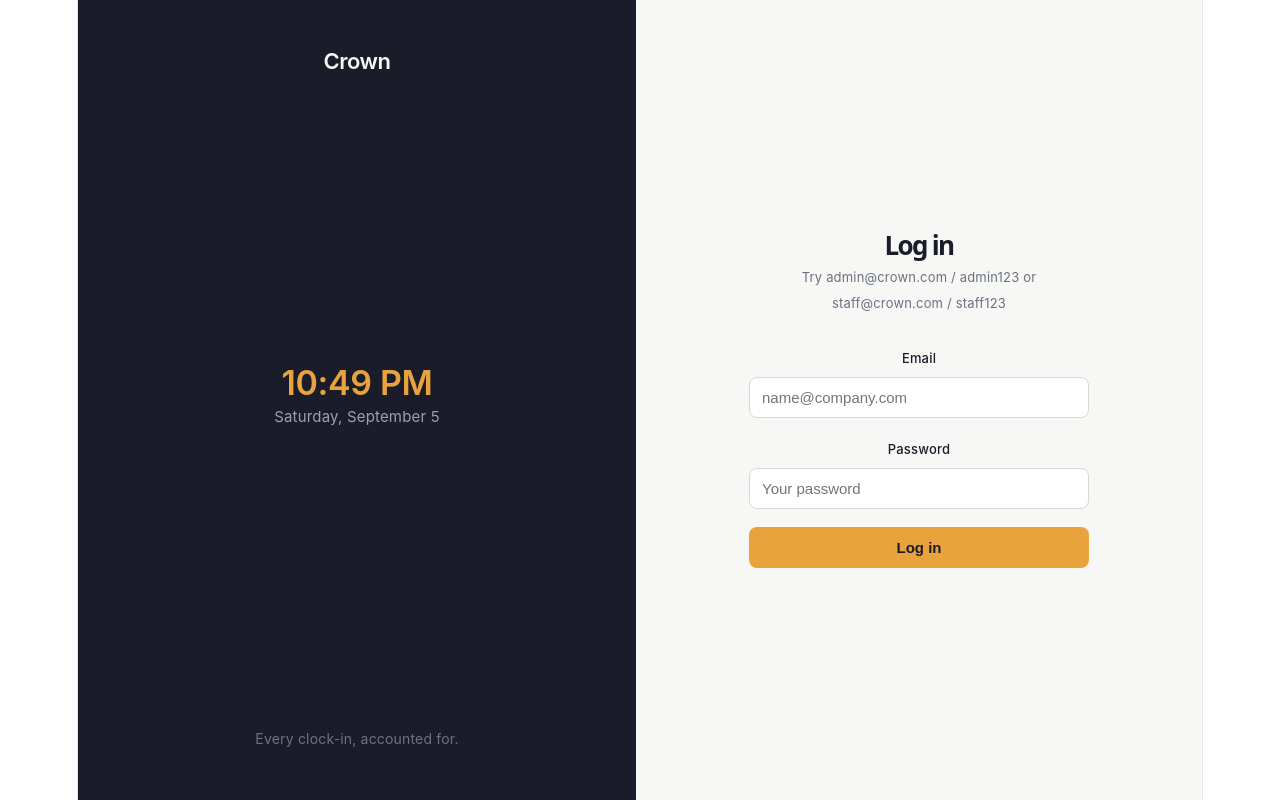
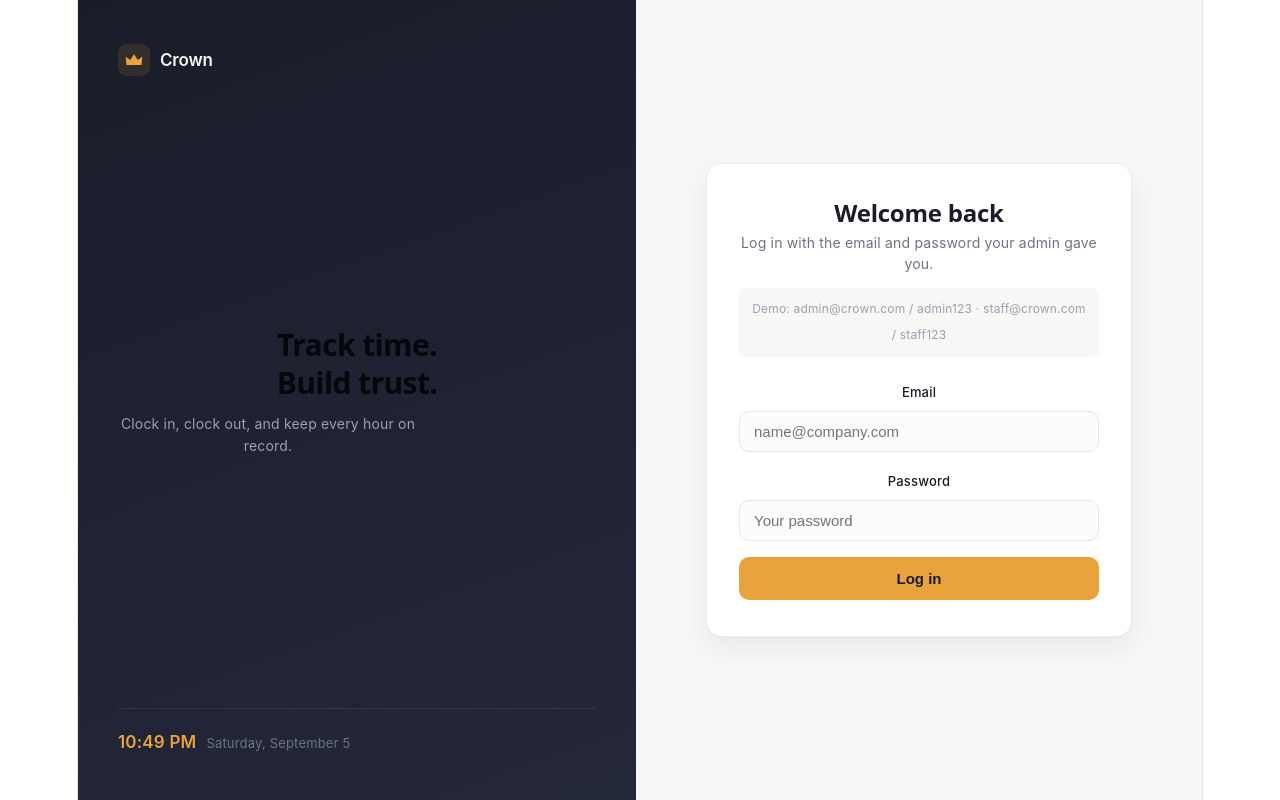
Before and after one commit to Bakareferanmi/Crown, a React (Vite) app: page / in a window 1280 px wide. Built offline with nearby package versions, Linux system fonts and the light colour scheme.

Commit message:
Modernize login UI: floating card, smaller inline clock, crown icon

```diff
--- a/src/pages/Login.jsx
+++ b/src/pages/Login.jsx
@@ -7,6 +7,7 @@ export default function Login() {
   const [password, setPassword] = useState("");
   const [error, setError] = useState("");
   const [now, setNow] = useState(new Date());
+  const [focusedField, setFocusedField] = useState(null);
   const { login } = useDemo();
   const navigate = useNavigate();
 
@@ -29,21 +30,41 @@ export default function Login() {
   const timeStr = now.toLocaleTimeString("en-US", { hour: "numeric", minute: "2-digit", hour12: true });
   const dateStr = now.toLocaleDateString([], { weekday: "long", month: "long", day: "numeric" });
 
+  const inputStyle = (field) => ({
+    ...styles.input,
+    borderColor: focusedField === field ? "#E8A33D" : "#E5E5E1",
+    boxShadow: focusedField === field ? "0 0 0 3px rgba(232, 163, 61, 0.15)" : "none",
+  });
+
   return (
     <div style={styles.page}>
       <div style={styles.brandPanel}>
-        <p style={styles.wordmark}>Crown</p>
-        <div style={styles.clockBlock}>
-          <p style={styles.clockTime}>{timeStr}</p>
-          <p style={styles.clockDate}>{dateStr}</p>
+        <div style={styles.brandTop}>
+          <div style={styles.crownIcon}>
+            <svg width="20" height="20" viewBox="0 0 24 24" fill="none" xmlns="http://www.w3.org/2000/svg">
+              <path d="M3 18L2 8L7.5 12L12 5L16.5 12L22 8L21 18H3Z" fill="#E8A33D" />
+            </svg>
+          </div>
+          <p style={styles.wordmark}>Crown</p>
         </div>
-        <p style={styles.tagline}>Every clock-in, accounted for.</p>
+
+        <div>
+          <h2 style={styles.heroLine}>Track time.<br />Build trust.</h2>
+          <p style={styles.tagline}>Clock in, clock out, and keep every hour on record.</p>
+        </div>
+
+        <div style={styles.clockRow}>
+          <span style={styles.clockTime}>{timeStr}</span>
+          <span style={styles.clockDate}>{dateStr}</span>
+        </div>
       </div>
 
       <div style={styles.formPanel}>
-        <div style={styles.formWrap}>
-          <h1 style={styles.heading}>Log in</h1>
-          <p style={styles.subheading}>Try admin@crown.com / admin123 or staff@crown.com / staff123</p>
+        <div style={styles.formCard}>
+          <h1 style={styles.heading}>Welcome back</h1>
+          <p style={styles.subheading}>Log in with the email and password your admin gave you.</p>
+
+          <p style={styles.demoHint}>Demo: admin@crown.com / admin123 · staff@crown.com / staff123</p>
 
           <form onSubmit={handleLogin}>
             <label style={styles.label} htmlFor="email">Email</label>
@@ -53,8 +74,10 @@ export default function Login() {
               placeholder="name@company.com"
               value={email}
               onChange={(e) => setEmail(e.target.value)}
+              onFocus={() => setFocusedField("email")}
+              onBlur={() => setFocusedField(null)}
               required
-              style={styles.input}
+              style={inputStyle("email")}
             />
 
             <label style={styles.label} htmlFor="password">Password</label>
@@ -64,8 +87,10 @@ export default function Login() {
               placeholder="Your password"
               value={password}
               onChange={(e) => setPassword(e.target.value)}
+              onFocus={() => setFocusedField("password")}
+              onBlur={() => setFocusedField(null)}
               required
-              style={styles.input}
+              style={inputStyle("password")}
             />
 
             {error && <p style={styles.error}>{error}</p>}
@@ -79,19 +104,149 @@ export default function Login() {
 }
 
 const styles = {
-  page: { display: "flex", minHeight: "100vh", fontFamily: "Inter, system-ui, sans-serif", flexWrap: "wrap" },
-  brandPanel: { flex: "1 1 320px", background: "#1A1D29", color: "#F7F7F5", padding: "48px 40px", display: "flex", flexDirection: "column", justifyContent: "space-between", minHeight: "260px" },
-  wordmark: { fontSize: "22px", fontWeight: 600, letterSpacing: "-0.02em", margin: 0 },
-  clockBlock: { margin: "20px 0" },
-  clockTime: { fontSize: "34px", fontWeight: 600, color: "#E8A33D", margin: 0, letterSpacing: "-0.01em" },
-  clockDate: { fontSize: "15px", color: "#9AA0B0", margin: "8px 0 0" },
-  tagline: { fontSize: "14px", color: "#6B7280", margin: 0 },
-  formPanel: { flex: "1 1 360px", background: "#F7F7F5", display: "flex", alignItems: "center", justifyContent: "center", padding: "40px 24px" },
-  formWrap: { width: "100%", maxWidth: "340px" },
-  heading: { fontSize: "26px", fontWeight: 600, color: "#1A1D29", margin: "0 0 6px" },
-  subheading: { fontSize: "13px", color: "#6B7280", margin: "0 0 28px" },
-  label: { display: "block", fontSize: "13px", fontWeight: 500, color: "#1A1D29", marginBottom: "6px" },
-  input: { display: "block", width: "100%", padding: "11px 12px", marginBottom: "18px", fontSize: "15px", border: "1px solid #D8D8D3", borderRadius: "8px", background: "#fff", color: "#1A1D29", boxSizing: "border-box" },
-  error: { fontSize: "13px", color: "#C0392B", margin: "-8px 0 16px" },
-  button: { width: "100%", padding: "12px", fontSize: "15px", fontWeight: 600, color: "#1A1D29", background: "#E8A33D", border: "none", borderRadius: "8px", cursor: "pointer" },
+  page: {
+    display: "flex",
+    minHeight: "100vh",
+    fontFamily: "'Inter', system-ui, sans-serif",
+    flexWrap: "wrap",
+    background: "#F7F7F5",
+  },
+  brandPanel: {
+    flex: "1 1 340px",
+    background: "linear-gradient(160deg, #1A1D29 0%, #23273A 100%)",
+    color: "#F7F7F5",
+    padding: "44px 40px",
+    display: "flex",
+    flexDirection: "column",
+    justifyContent: "space-between",
+    minHeight: "320px",
+  },
+  brandTop: {
+    display: "flex",
+    alignItems: "center",
+    gap: "10px",
+  },
+  crownIcon: {
+    width: "32px",
+    height: "32px",
+    borderRadius: "9px",
+    background: "rgba(232, 163, 61, 0.12)",
+    display: "flex",
+    alignItems: "center",
+    justifyContent: "center",
+  },
+  wordmark: {
+    fontSize: "17px",
+    fontWeight: 600,
+    letterSpacing: "-0.01em",
+    margin: 0,
+  },
+  heroLine: {
+    fontSize: "30px",
+    fontWeight: 600,
+    lineHeight: 1.25,
+    letterSpacing: "-0.02em",
+    margin: "0 0 12px",
+  },
+  tagline: {
+    fontSize: "14px",
+    color: "#9AA0B0",
+    lineHeight: 1.6,
+    margin: 0,
+    maxWidth: "300px",
+  },
+  clockRow: {
+    display: "flex",
+    alignItems: "baseline",
+    gap: "10px",
+    paddingTop: "20px",
+    borderTop: "1px solid rgba(255,255,255,0.08)",
+  },
+  clockTime: {
+    fontSize: "17px",
+    fontWeight: 600,
+    color: "#E8A33D",
+  },
+  clockDate: {
+    fontSize: "13px",
+    color: "#6B7280",
+  },
+  formPanel: {
+    flex: "1 1 380px",
+    display: "flex",
+    alignItems: "center",
+    justifyContent: "center",
+    padding: "40px 24px",
+  },
+  formCard: {
+    width: "100%",
+    maxWidth: "360px",
+    background: "#fff",
+    borderRadius: "16px",
+    padding: "36px 32px",
+    boxShadow: "0 1px 2px rgba(20,20,20,0.04), 0 12px 32px rgba(20,20,20,0.06)",
+    border: "1px solid #EFEFEA",
+  },
+  heading: {
+    fontSize: "24px",
+    fontWeight: 600,
+    color: "#1A1D29",
+    margin: "0 0 6px",
+    letterSpacing: "-0.01em",
+  },
+  subheading: {
+    fontSize: "14px",
+    color: "#6B7280",
+    margin: "0 0 14px",
+    lineHeight: 1.5,
+  },
+  demoHint: {
+    fontSize: "12px",
+    color: "#9AA0B0",
+    background: "#F7F7F5",
+    borderRadius: "8px",
+    padding: "8px 12px",
+    margin: "0 0 22px",
+  },
+  label: {
+    display: "block",
+    fontSize: "13px",
+    fontWeight: 500,
+    color: "#1A1D29",
+    marginBottom: "6px",
+  },
+  input: {
+    display: "block",
+    width: "100%",
+    padding: "11px 14px",
+    marginBottom: "16px",
+    fontSize: "15px",
+    border: "1.5px solid #E5E5E1",
+    borderRadius: "10px",
+    background: "#FCFCFB",
+    color: "#1A1D29",
+    boxSizing: "border-box",
+    outline: "none",
+    transition: "border-color 0.15s ease, box-shadow 0.15s ease",
+  },
+  error: {
+    fontSize: "13px",
+    color: "#C0392B",
+    background: "#FCEBEB",
+    borderRadius: "8px",
+    padding: "8px 12px",
+    margin: "-4px 0 16px",
+  },
+  button: {
+    width: "100%",
+    padding: "13px",
+    fontSize: "15px",
+    fontWeight: 600,
+    color: "#1A1D29",
+    background: "#E8A33D",
+    border: "none",
+    borderRadius: "10px",
+    cursor: "pointer",
+    transition: "background 0.15s ease",
+  },
 };
```
